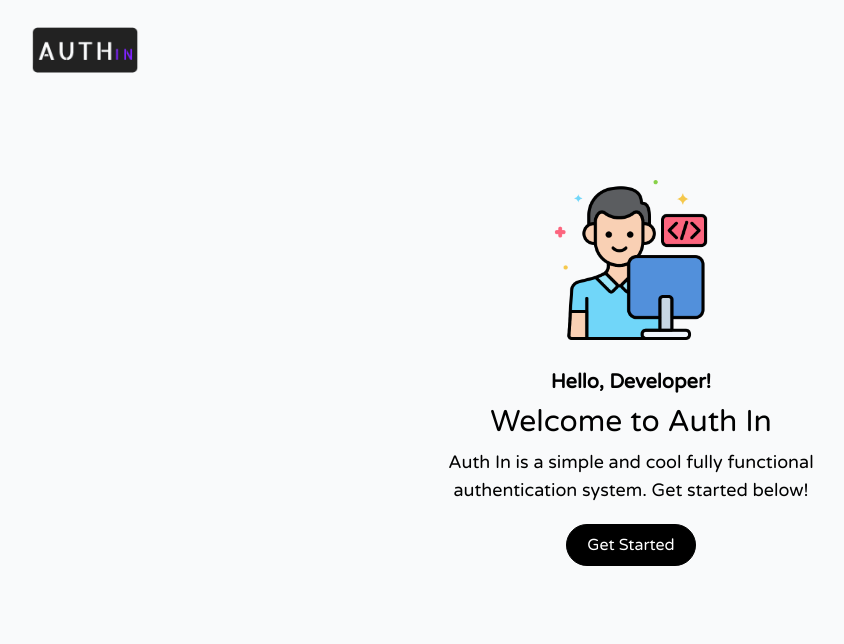
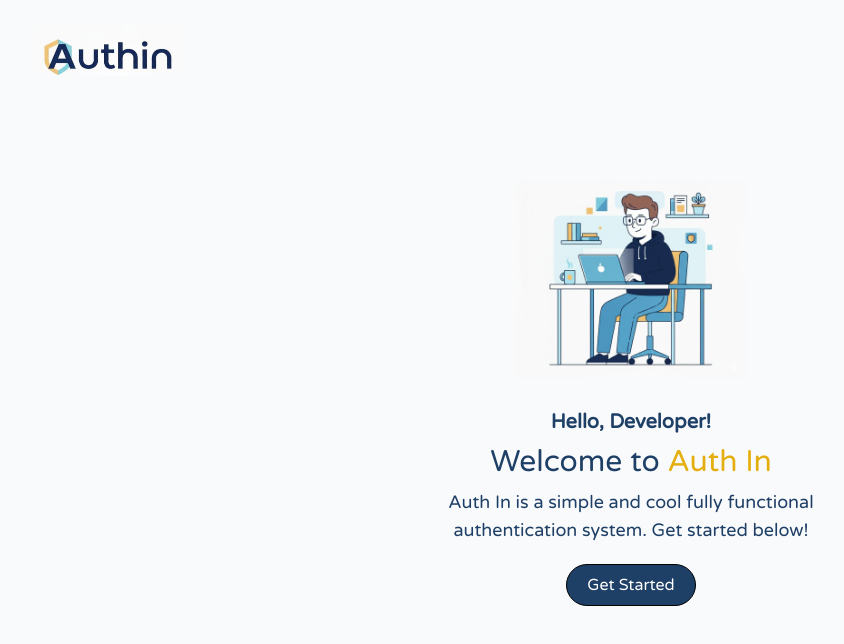
Before and after one commit to baraa-elhajj/auth-in, a React (Vite) app in the folder frontend/: page / in a window 1280 px wide. Shown: the top 644 px of the page, without its empty margins (9-853 px from the left). Built offline with nearby package versions, Linux system fonts and the light colour scheme; no server answers.

Commit message:
Redesign
Special thanks to A.K

```diff
--- a/frontend/src/components/Navbar.jsx
+++ b/frontend/src/components/Navbar.jsx
@@ -1,4 +1,4 @@
-import logo from "@/assets/images/authin_logo.png";
+import logo from "@/assets/images/authin_logo_1.jpg";
 import { AppContent } from "@/contexts/AppContext";
 import axios from "axios";
 import { useContext, useState } from "react";
@@ -38,15 +38,15 @@
     <div className="h-25 flex justify-between items-center bg-gray-50 mb-20">
       <img
         onClick={() => navigate("/")}
-        className="cursor-pointer w-27 h-27 ml-10"
+        className="cursor-pointer w-auto h-13 ml-10"
         src={logo}
       />
       {isLoggedIn && (
         <button
           disabled={loading}
           onClick={handleLogout}
-          className={`cursor-pointer py-2 px-4 mr-10 rounded-lg border border-black text-black
-        hover:bg-violet-600/80 hover:border-transparent hover:text-white transition-colors duration-200 ${
+          className={`cursor-pointer py-2 px-4 mr-10 rounded-lg border border-[#1e3f66]
+        text-[#1e3f66] hover:bg-[#e8b44a] hover:border-transparent hover:text-white transition-colors duration-200 ${
           loading ? "cursor-not-allowed opacity-80" : "cursor-pointer"
         }`}
         >
--- a/frontend/src/pages/Home.jsx
+++ b/frontend/src/pages/Home.jsx
@@ -1,4 +1,4 @@
-import developer from "@/assets/images/developer.png";
+import developer from "@/assets/images/developer_1.jpg";
 import PageLoader from "@/components/PageLoader";
 import { AppContent } from "@/contexts/AppContext";
 import { useContext } from "react";
@@ -13,14 +13,25 @@
   }
 
   return (
-    <div className="flex flex-col items-center gap-2">
-      <img className="w-40 h-40" src={developer} />
+    <div className="flex flex-col items-center gap-2 text-[#1e3f66]">
+      <img className="w-auto h-50" src={developer} />
       <h1 className="mt-5 text-xl font-semibold">
-        Hello, {isLoggedIn ? userData?.name : "Developer"}!
+        Hello,{" "}
+        {isLoggedIn ? (
+          <span className="text-[#e8b44a]">{userData?.name}!</span>
+        ) : (
+          "Developer!"
+        )}
       </h1>
 
       <h1 className="text-3xl">
-        {isLoggedIn ? "Congratulations" : "Welcome to Auth In"}
+        {isLoggedIn ? (
+          "Congratulations"
+        ) : (
+          <span>
+            Welcome to <span className="text-[#e4af0e]">Auth In</span>
+          </span>
+        )}
       </h1>
 
       <p className="text-lg w-md text-center">
@@ -32,8 +43,8 @@
       {!isLoggedIn && (
         <button
           onClick={() => navigate("/login")}
-          className="mt-3 cursor-pointer py-2 px-5 rounded-3xl border border-black text-white bg-black
-        hover:bg-violet-600/80 hover:border-transparent hover:text-white transition-colors duration-200"
+          className="mt-3 cursor-pointer py-2 px-5 rounded-3xl border border-black text-white bg-[#1e3f66]
+        hover:bg-[#e4af0e] hover:border-transparent hover:text-white transition-colors duration-200"
         >
           Get Started
         </button>
--- a/frontend/src/pages/Login.jsx
+++ b/frontend/src/pages/Login.jsx
@@ -87,7 +87,7 @@
   return (
     <div
       className="mx-auto flex flex-col justify-center space-y-6 w-xs sm:w-sm p-4
-     bg-white text-black/80 rounded-xl border border-gray-200 shadow-sm"
+     bg-white text-[#1e3f66] rounded-xl border border-gray-200 shadow-sm"
     >
       <div className="flex flex-col space-y-2 text-center">
         <h1 className="text-2xl font-semibold">
@@ -106,7 +106,7 @@
             {!loginForm && (
               <div className="grid gap-2">
                 <label
-                  className="text-sm text-black/70 font-medium leading-none"
+                  className="text-sm font-medium leading-none"
                   htmlFor="name"
                 >
                   Full Name
@@ -125,7 +125,7 @@
             )}
             <div className="grid gap-2">
               <label
-                className="text-sm text-black/70 font-medium leading-none"
+                className="text-sm font-medium leading-none"
                 htmlFor="email"
               >
                 Email
@@ -144,7 +144,7 @@
             <div className="grid gap-2">
               <div className="flex items-center">
                 <label
-                  className="text-sm text-black/70 font-medium leading-none"
+                  className="text-sm font-medium leading-none"
                   htmlFor="password"
                 >
                   Password
@@ -161,7 +161,7 @@
                   type={passwordVisible ? "text" : "password"}
                 />
                 <div
-                  className={`text-black/80 cursor-pointer absolute inset-y-0 right-0 flex items-center pr-3 ${
+                  className={`cursor-pointer absolute inset-y-0 right-0 flex items-center pr-3 ${
                     loginForm && "mb-3"
                   }`}
                   onClick={togglePassword}
@@ -171,7 +171,7 @@
                 {loginForm && (
                   <div
                     className="cursor-pointer text-xs underline underline-offset-3 font-semibold
-                    text-violet-600/80 hover:text-violet-600/90 mt-1"
+                    text-[#e8b44a] hover:text-[#e8b44a]/80 mt-1"
                     onClick={() => navigate("/reset-password")}
                   >
                     Forgot your password?
@@ -182,7 +182,7 @@
             <button
               disabled={loading}
               className={`items-center justify-center rounded-md text-sm font-semibold
-             transition-colors duration-300 text-white/90 bg-violet-600/80 hover:bg-violet-600/85
+             transition-colors duration-300 text-white/90 bg-[#e4af0e] hover:bg-[#1e3f66]
              h-10 px-4 py-2 w-full ${
                loading ? "cursor-not-allowed opacity-80" : "cursor-pointer"
              }`}
@@ -202,7 +202,7 @@
       <p className="px-8 text-center text-sm text-gray-500">
         {loginForm ? "Don't have an account? " : "Already have an account? "}
         <span
-          className="cursor-pointer text-sm underline underline-offset-3 font-semibold text-violet-600/80 hover:text-violet-600/90"
+          className="cursor-pointer text-sm underline underline-offset-3 font-semibold text-[#e4af0e] hover:text-[#e4af0e]/80"
           onClick={toggleLoginForm}
         >
           {loginForm ? "Sign Up" : "Login"}
--- a/frontend/src/pages/PageNotFound.jsx
+++ b/frontend/src/pages/PageNotFound.jsx
@@ -5,7 +5,7 @@
   const navigate = useNavigate();
 
   return (
-    <div className="flex flex-col items-center gap-2">
+    <div className="flex flex-col items-center gap-2 text-[#1e3f66]">
       <img className="w-40 h-40" src={notFound} />
       <h1 className="mt-5 text-xl font-semibold">Page Not Found</h1>
       <p className="text-lg w-md text-center">
@@ -13,8 +13,8 @@
       </p>
       <button
         onClick={() => navigate("/")}
-        className="mt-3 cursor-pointer py-2 px-5 rounded-3xl border border-black text-white bg-black
-        hover:bg-violet-600/80 hover:border-transparent hover:text-white transition-colors duration-200"
+        className="mt-3 cursor-pointer py-2 px-5 rounded-3xl border border-black text-white bg-[#1e3f66]
+        hover:bg-[#e8b44a] hover:border-transparent hover:text-white transition-colors duration-200"
       >
         Go to homepage
       </button>
--- a/frontend/src/pages/ResetPassword.jsx
+++ b/frontend/src/pages/ResetPassword.jsx
@@ -82,7 +82,7 @@
   return (
     <div
       className="mx-auto flex flex-col justify-center space-y-6 w-xs sm:w-sm p-4
-     bg-white text-black/80 rounded-xl border border-gray-200 shadow-sm"
+     bg-white text-[#1e3f66] rounded-xl border border-gray-200 shadow-sm"
     >
       <div className="flex flex-col space-y-2 text-center">
         <h1 className="text-2xl font-semibold">Reset Password</h1>
@@ -130,11 +130,11 @@
             <button
               disabled={loading}
               className={`items-center justify-center rounded-md text-sm font-semibold
-              transition-colors duration-300 text-white/90 bg-violet-600/80
+              transition-colors duration-300 text-white bg-[#e8b44a]
               h-10 px-4 py-2 w-full ${
                 loading
                   ? "cursor-not-allowed opacity-70"
-                  : "cursor-pointer hover:bg-violet-600/70"
+                  : "cursor-pointer hover:bg-[#1e3f66]"
               }`}
             >
               {loading ? (
```
Also changed, not shown: frontend/src/assets/images/authin_logo_1.jpg (added), frontend/src/assets/images/developer_1.jpg (added).
